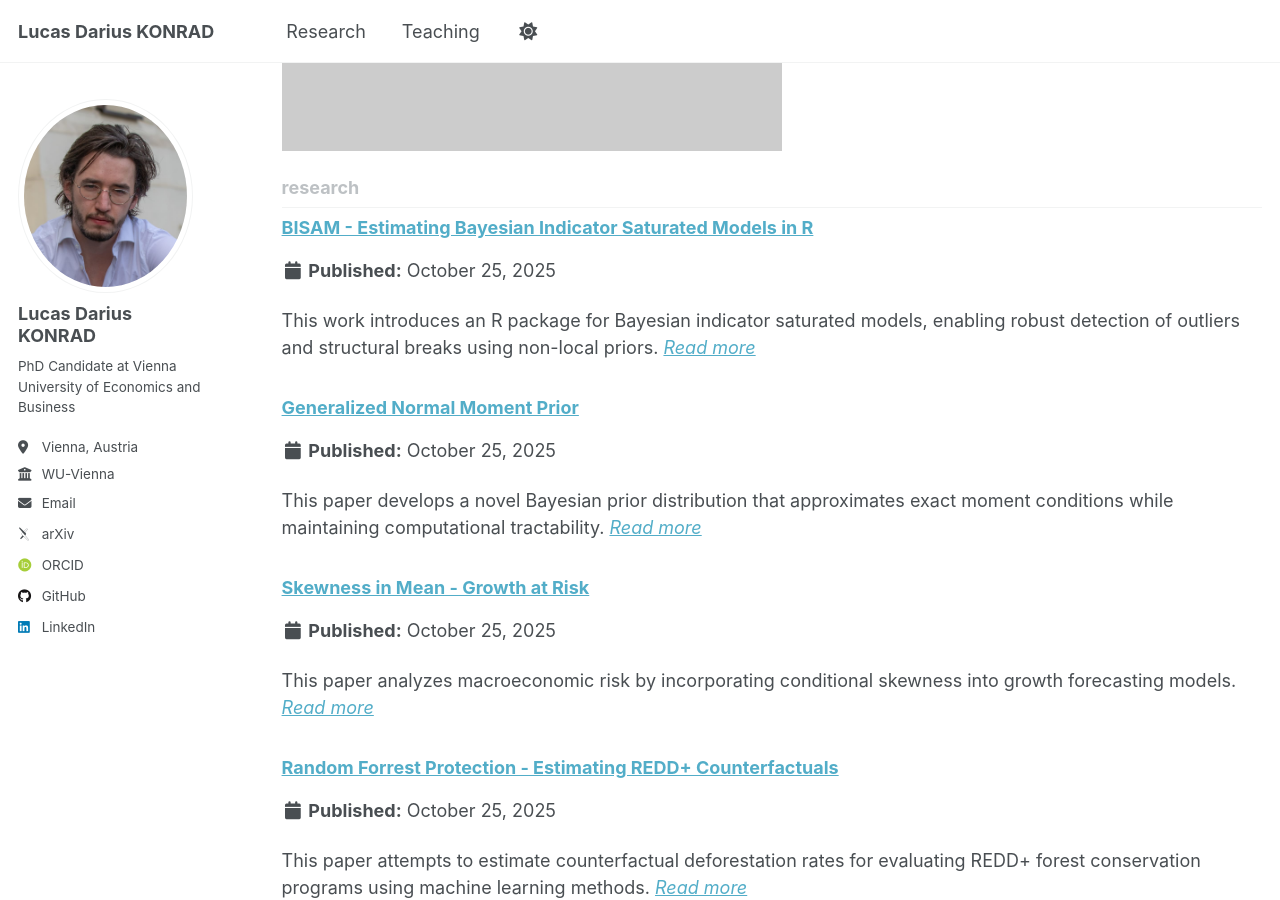
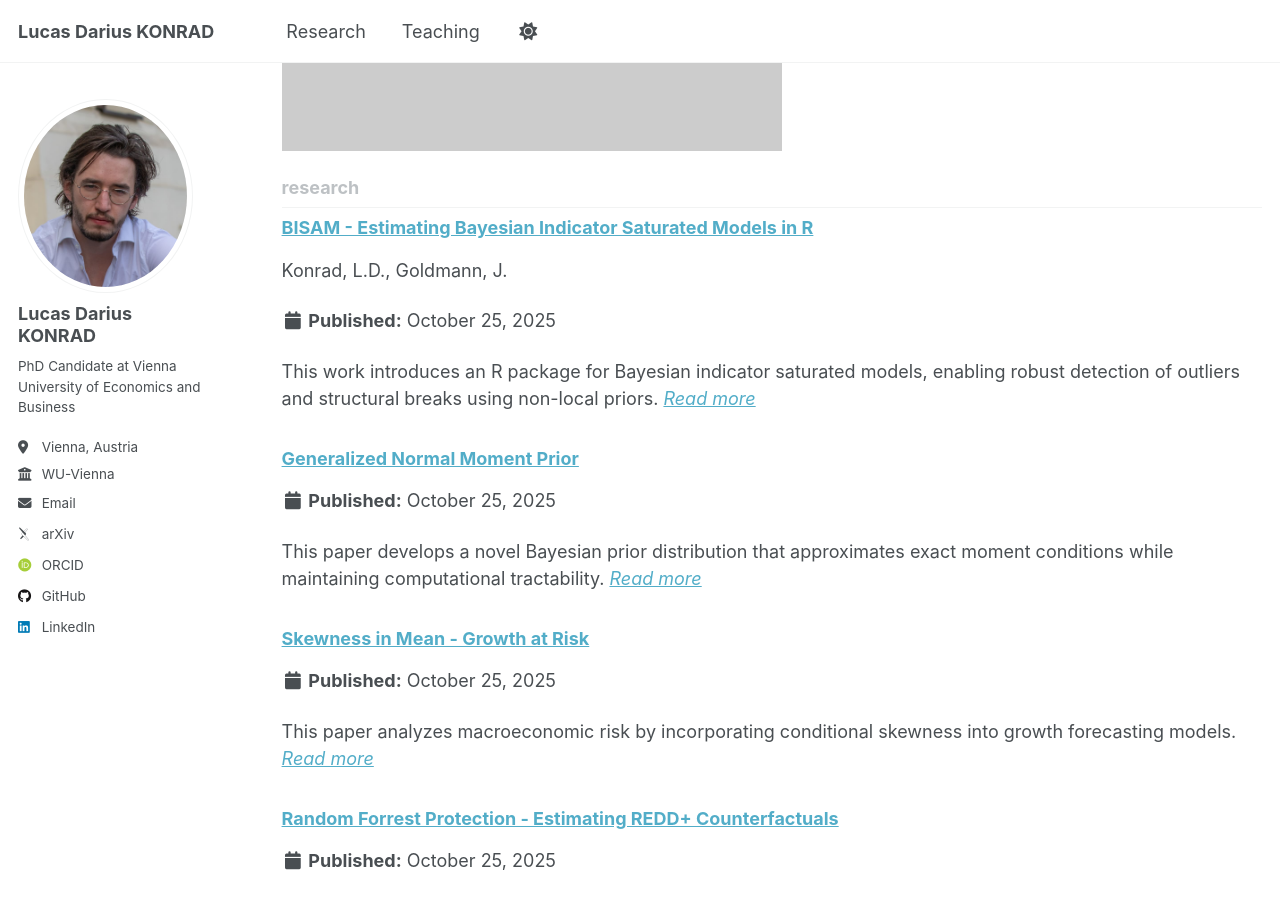
Before and after one commit to konradld/konradld.github.io, a Jekyll site: the page built from _pages/collection-archive.html, in a window 1280 px wide and 900 px high, scrolled down 912 px. Built offline with Jekyll 4.4.1, drawn with Linux system fonts in a browser that asks for light colours; some web fonts are replaced; a script that is not in the unit is left out.

Commit message:
Update publication-bisam.md

```diff
--- a/_research/publication-bisam.md
+++ b/_research/publication-bisam.md
@@ -4,6 +4,7 @@ collection: research
 category: software
 permalink: /publication/2025-bisam
 excerpt: 'This work introduces an R package for Bayesian indicator saturated models, enabling robust detection of outliers and structural breaks using non-local priors.'
+authors: Konrad, L.D., Goldmann, J.
 # citation: 'Konrad, L.D., Goldmann, J. (2025). &quot;BISAM - Estimating Bayesian Indicator Saturated Models in R.&quot; <i>Unpublished Document</i>.'
 ---
 
```
